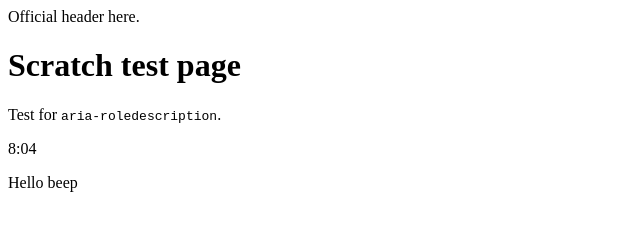
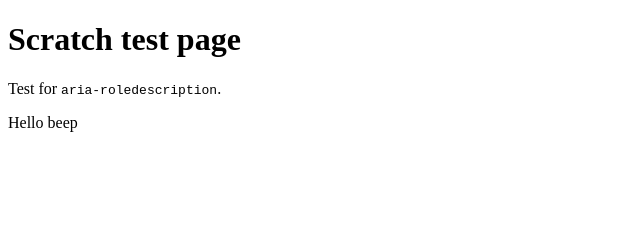
Before and after one commit to LJWatson/test-cases, a plain HTML site: page test.html in a window 1280 px wide. Shown: the whole page, without its empty margins (0-640 px from the left). Drawn offline with Linux system fonts and the light colour scheme.

Commit message:
Updates scratch test case

```diff
--- a/test.html
+++ b/test.html
@@ -8,16 +8,12 @@
 </head>
 
 <body>
-<header>
-Official header here.
-</header>
-
 <main>
 <h1>Scratch test page</h1>
 
 <p>Test for <code>aria-roledescription</code>.</p>
 
-8:04 <p>Hello <span  role='paragraph' aria-roledescription="focusable" tabindex='0'>beep</span></p>
+<p>Hello <span role="paragraph" aria-roledescription="focusable" tabindex="0">beep</span></p>
 
 </body>
 </html>
```
